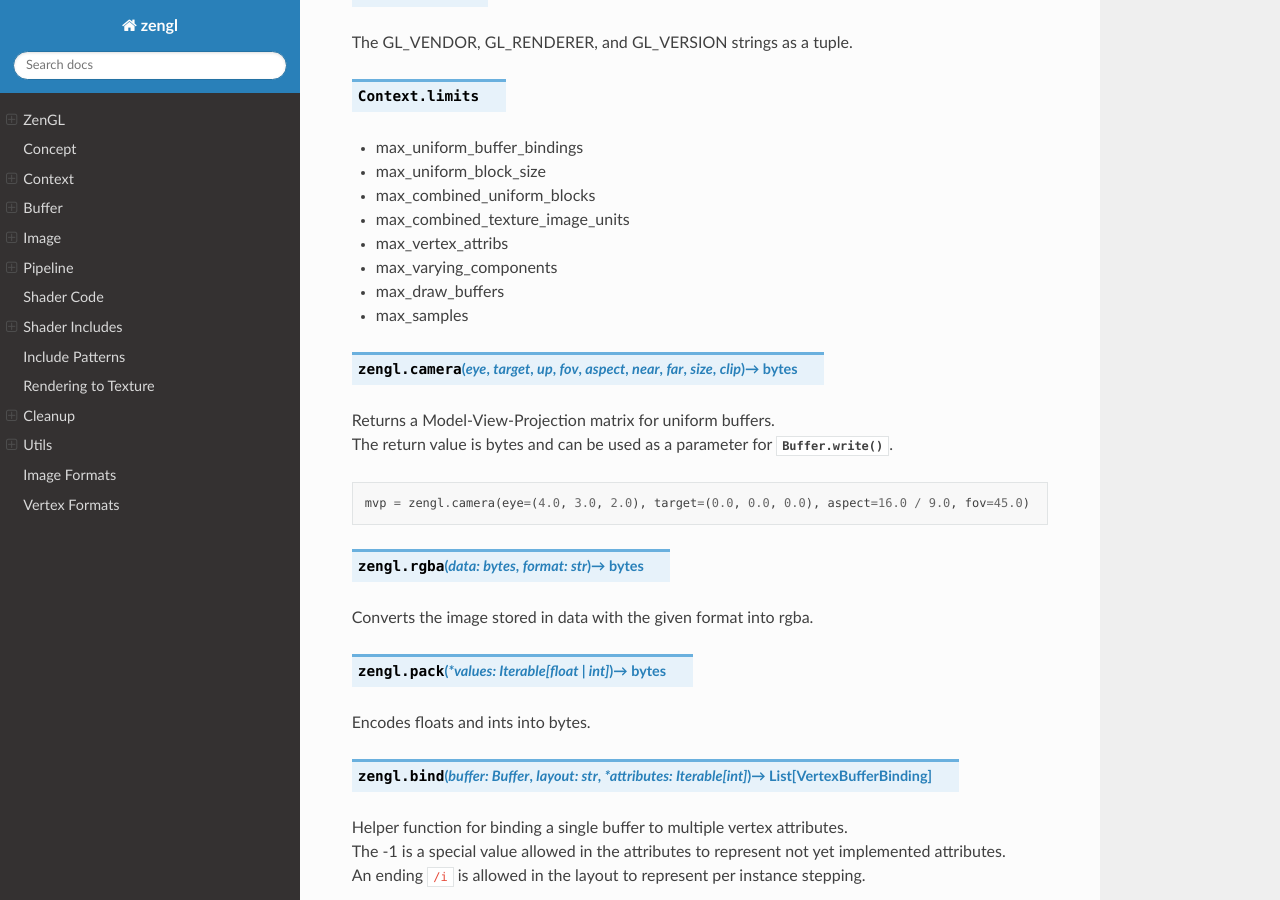
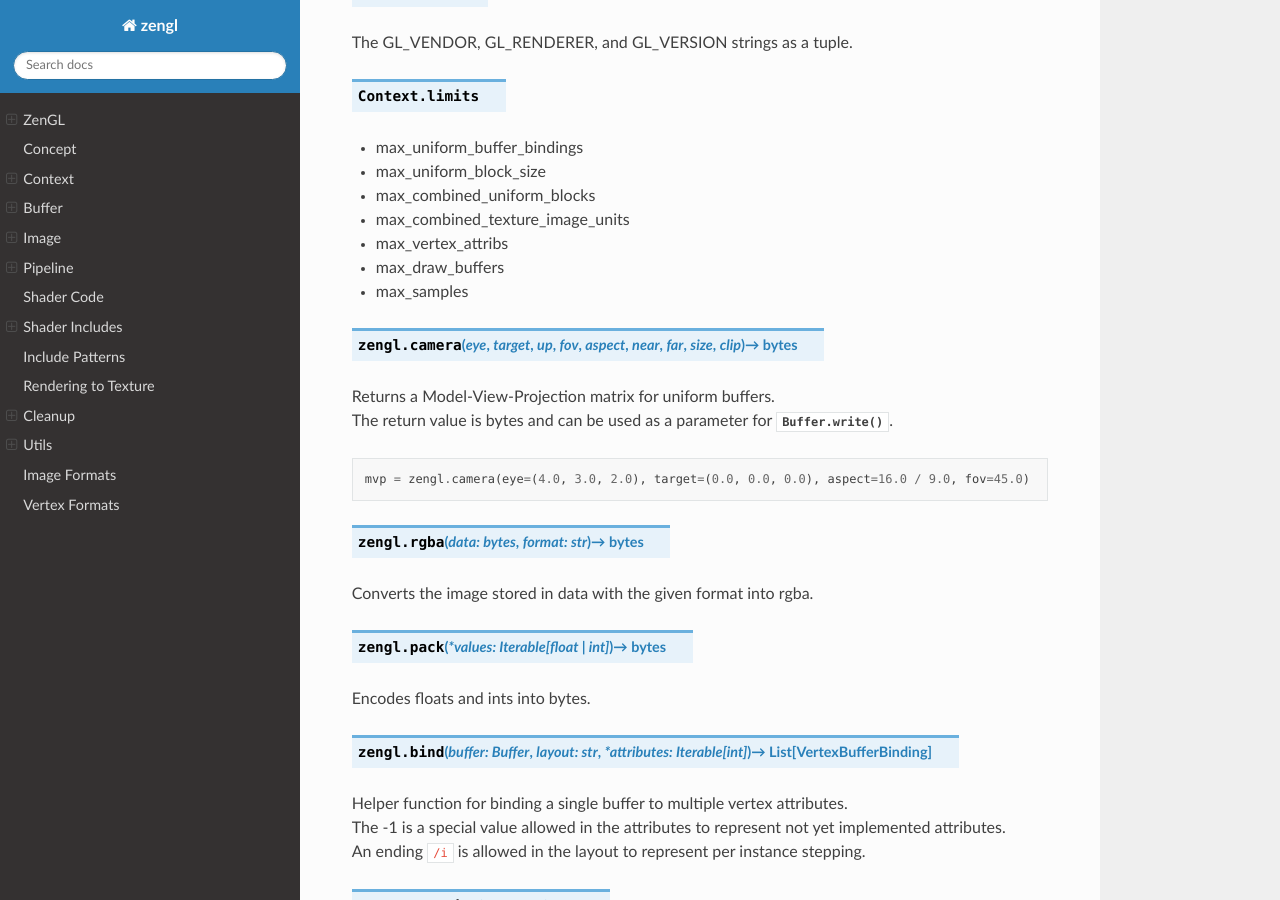
Before and after one commit to szabolcsdombi/zengl, a Sphinx documentation site: the page built from docs/index.rst, in a window 1280 px wide and 900 px high, scrolled down 12908 px. Built offline with Sphinx 7.4.7 and the Read the Docs theme 2.0.0, drawn with Linux system fonts in a browser that asks for light colours.

Commit message:
remove max_varying_components from docs

```diff
--- a/docs/index.rst
+++ b/docs/index.rst
@@ -549,7 +549,6 @@
 - max_combined_uniform_blocks
 - max_combined_texture_image_units
 - max_vertex_attribs
-- max_varying_components
 - max_draw_buffers
 - max_samples
 
```
